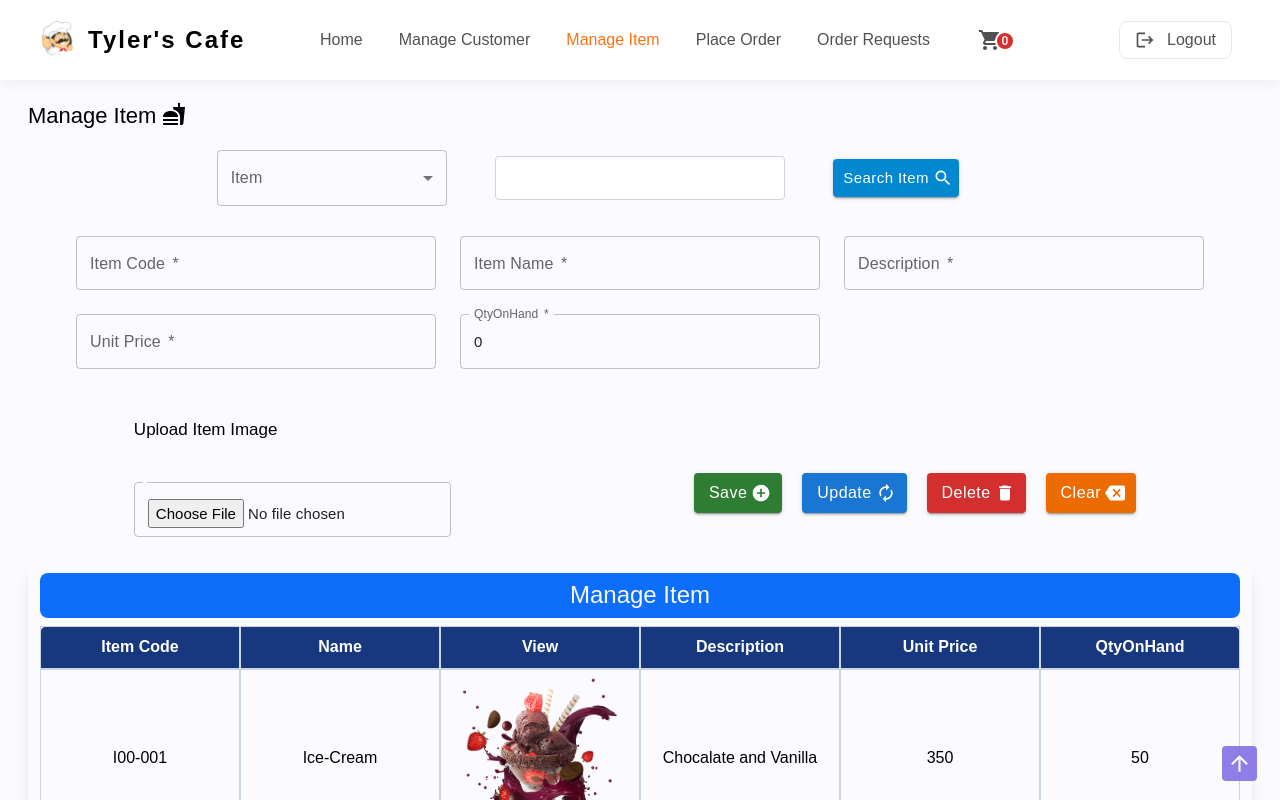
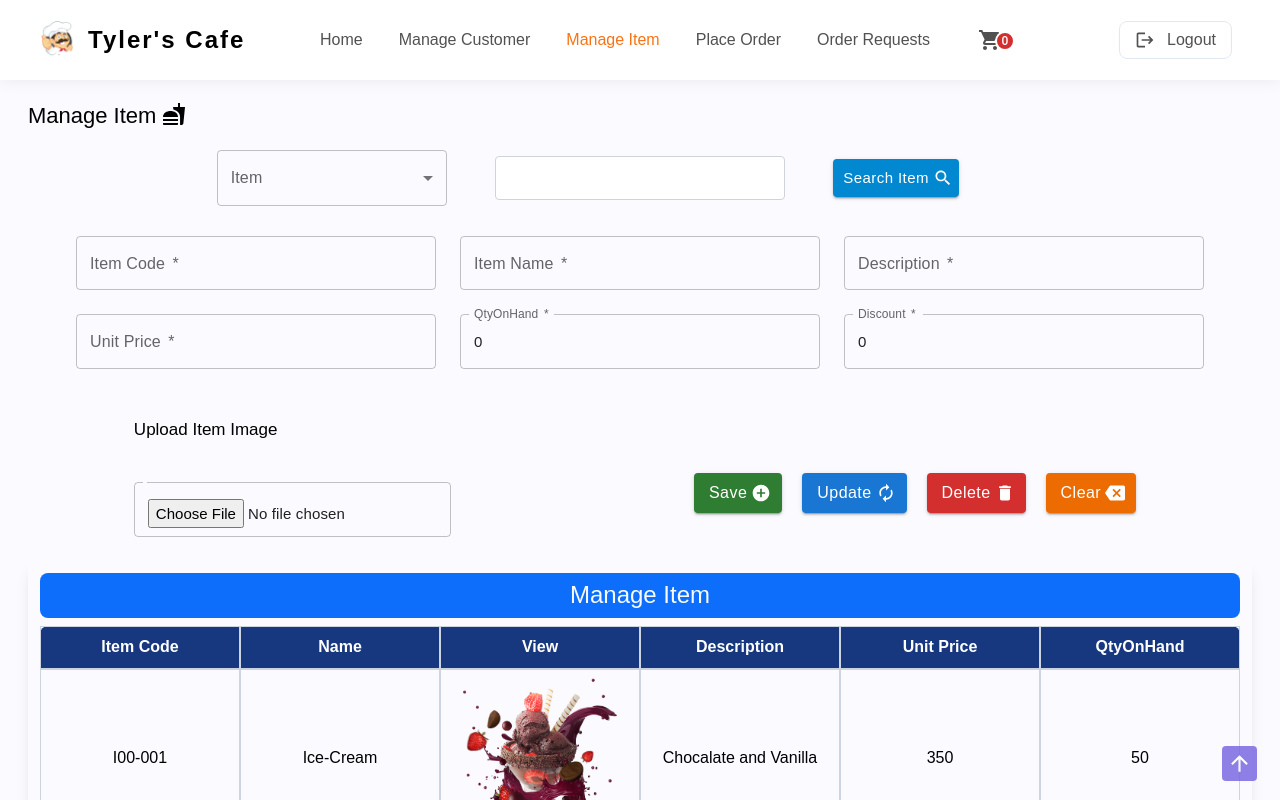
Before and after one commit to AshanSandeep06/Food-Shop-System, a React (Create React App) app in the folder frontend/: page /manage_item in a window 1280 px wide. Shown: the top 800 px of the page. Built offline with nearby package versions, Linux system fonts and the light colour scheme.

Commit message:
Content Updated

```diff
--- a/frontend/src/pages/AdminPages/ManageItem/ManageItem.tsx
+++ b/frontend/src/pages/AdminPages/ManageItem/ManageItem.tsx
@@ -170,6 +170,14 @@ const ManageItem = () => {
               placeHolderText: "QtyOnHand",
               defaultValue: "0",
             },
+            {
+              label: "Discount",
+              textFieldType: "text",
+              name: "discount",
+              placeHolderText: "Discount",
+              defaultValue: "0",
+              readOnly: true,
+            },
           ]}
           buttonsArray={[]}
         />
```
